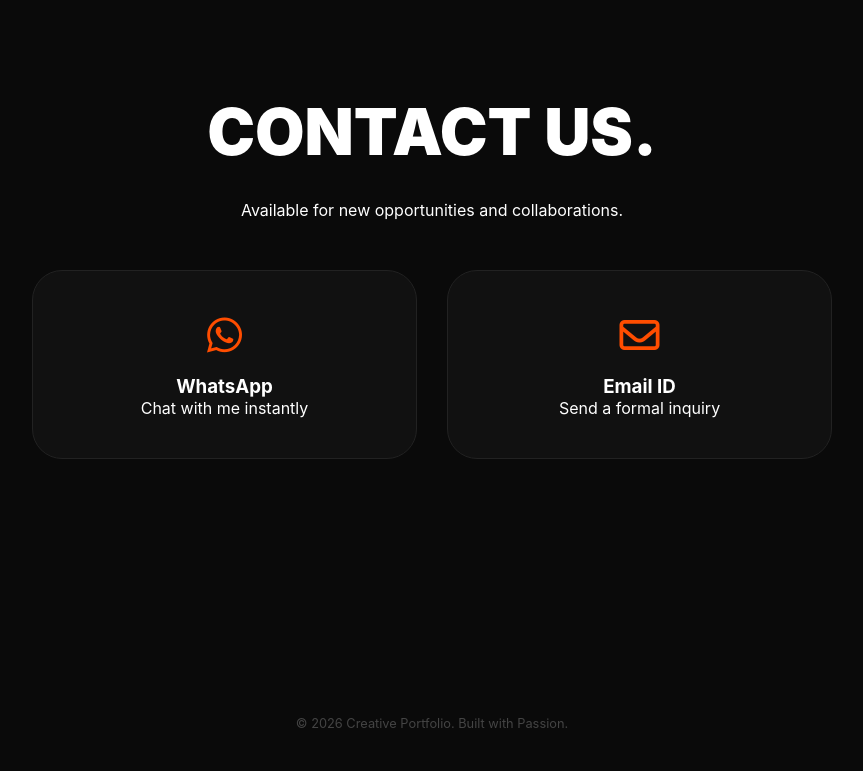
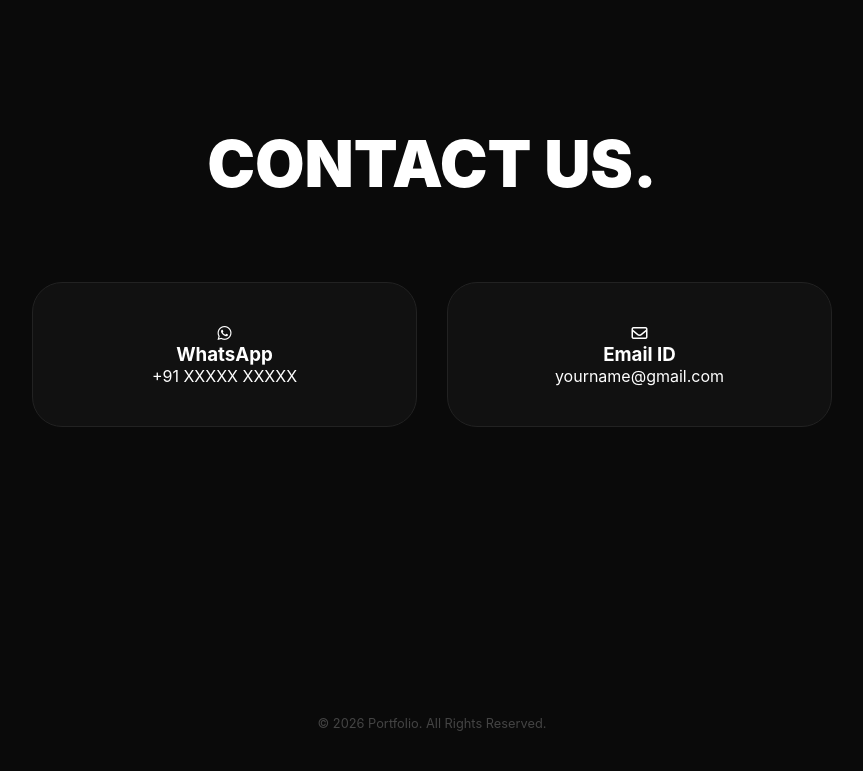
Before and after one commit to Abdulrehmanqureshi01/my-portfolio, a Flask app: page / in a window 1280 px wide; the page is wider, and only the part inside the window is pictured. Shown: the part 2524-3295 px from the top of that part, without its empty margins (208-1071 px from the left). Run offline with Flask 3, Linux system fonts and the light colour scheme.

Commit message:
Update index.html

```diff
--- a/templates/index.html
+++ b/templates/index.html
@@ -3,7 +3,7 @@
 <head>
     <meta charset="UTF-8">
     <meta name="viewport" content="width=device-width, initial-scale=1.0">
-    <title>Premium Portfolio | Creative Developer</title>
+    <title>Professional Portfolio</title>
     <link rel="stylesheet" href="{{ url_for('static', filename='style.css') }}">
     <link rel="stylesheet" href="https://cdnjs.cloudflare.com/ajax/libs/font-awesome/6.0.0/css/all.min.css">
 </head>
@@ -12,7 +12,7 @@
     <div class="water-bg"></div>
 
     <nav class="navbar">
-        <div class="logo">CREATIVE<span>.</span></div>
+        <div class="logo">PORTFOLIO<span>.</span></div>
         <ul class="nav-links">
             <li><a href="#home">HOME</a></li>
             <li><a href="#about">ABOUT US</a></li>
@@ -23,9 +23,12 @@
 
     <section id="home" class="hero">
         <div class="hero-content">
+            <span class="badge">Open for Collaborations</span>
             <h1>DRIVEN BY <span class="gradient-text">IMPACT.</span></h1>
-            <p>I build high-end digital experiences that transform businesses.</p>
-            <a href="#works" class="btn-pill-primary">View My Works</a>
+            <p>I transform complex technical challenges into mesmerizing, user-centric digital solutions.</p>
+            <div class="hero-btns">
+                <a href="#works" class="btn-pill-primary">View My Works</a>
+            </div>
         </div>
     </section>
 
@@ -34,12 +37,16 @@
             <div class="text-side">
                 <div class="accent-line"></div>
                 <h2 class="section-title">ABOUT US<span>.</span></h2>
-                <p class="headline">Passionate about innovation and driven by results.</p>
-                <p class="body-text">I focus on cutting-edge technologies to create products that bridge the gap between imagination and reality. Every project is an opportunity to push boundaries.</p>
+                <p class="headline">Innovating at the intersection of design and technology.</p>
+                <p class="body-text">
+                    I am a dedicated developer and strategist focused on building high-performance digital environments. My approach blends technical precision with creative problem-solving, ensuring that every line of code adds measurable value to the business.
+                    <br><br>
+                    From developing seamless Flask architectures to designing photorealistic brand assets, I thrive on creating experiences that aren't just functional, but memorable. I believe in continuous innovation and am currently pushing the boundaries of AI integration and modern web aesthetics to help clients dominate their digital space.
+                </p>
             </div>
             <div class="image-side">
                 <div class="image-wrapper">
-                    <img src="https://images.unsplash.com/photo-1507003211169-0a1dd7228f2d?auto=format&fit=crop&q=80&w=1000" alt="Profile">
+                    <img src="https://images.unsplash.com/photo-1507003211169-0a1dd7228f2d?q=80&w=1000" alt="Profile">
                 </div>
             </div>
         </div>
@@ -50,10 +57,13 @@
         <div class="works-grid">
             {% for project in projects %}
             <div class="work-card">
-                <div class="card-content">
+                <div class="thumbnail">
+                    <img src="{{ project.image }}" alt="{{ project.title }}">
+                </div>
+                <div class="card-info">
                     <h3>{{ project.title }}</h3>
                     <p>{{ project.impact }}</p>
-                    <span class="badge">{{ project.status }}</span>
+                    <span class="status-badge">{{ project.status }}</span>
                 </div>
             </div>
             {% endfor %}
@@ -62,24 +72,22 @@
 
     <section id="contact" class="section-container contact-center">
         <h2 class="section-title">CONTACT US<span>.</span></h2>
-        <p class="subtitle">Available for new opportunities and collaborations.</p>
-
         <div class="contact-cards">
-            <a href="https://wa.me/918806066653" class="contact-card">
-                <div class="icon-box"><i class="fa-brands fa-whatsapp"></i></div>
+            <a href="https://wa.me/91XXXXXXXXXX" class="contact-card">
+                <i class="fa-brands fa-whatsapp"></i>
                 <h3>WhatsApp</h3>
-                <p>Chat with me instantly</p>
+                <p>+91 XXXXX XXXXX</p>
             </a>
-            <a href="mailto:abdulqureshi1m@gmail.com" class="contact-card">
-                <div class="icon-box"><i class="fa-regular fa-envelope"></i></div>
+            <a href="mailto:yourname@gmail.com" class="contact-card">
+                <i class="fa-regular fa-envelope"></i>
                 <h3>Email ID</h3>
-                <p>Send a formal inquiry</p>
+                <p>yourname@gmail.com</p>
             </a>
         </div>
     </section>
 
     <footer>
-        <p>&copy; 2026 Creative Portfolio. Built with Passion.</p>
+        <p>&copy; 2026 Portfolio. All Rights Reserved.</p>
     </footer>
 
 </body>
```
